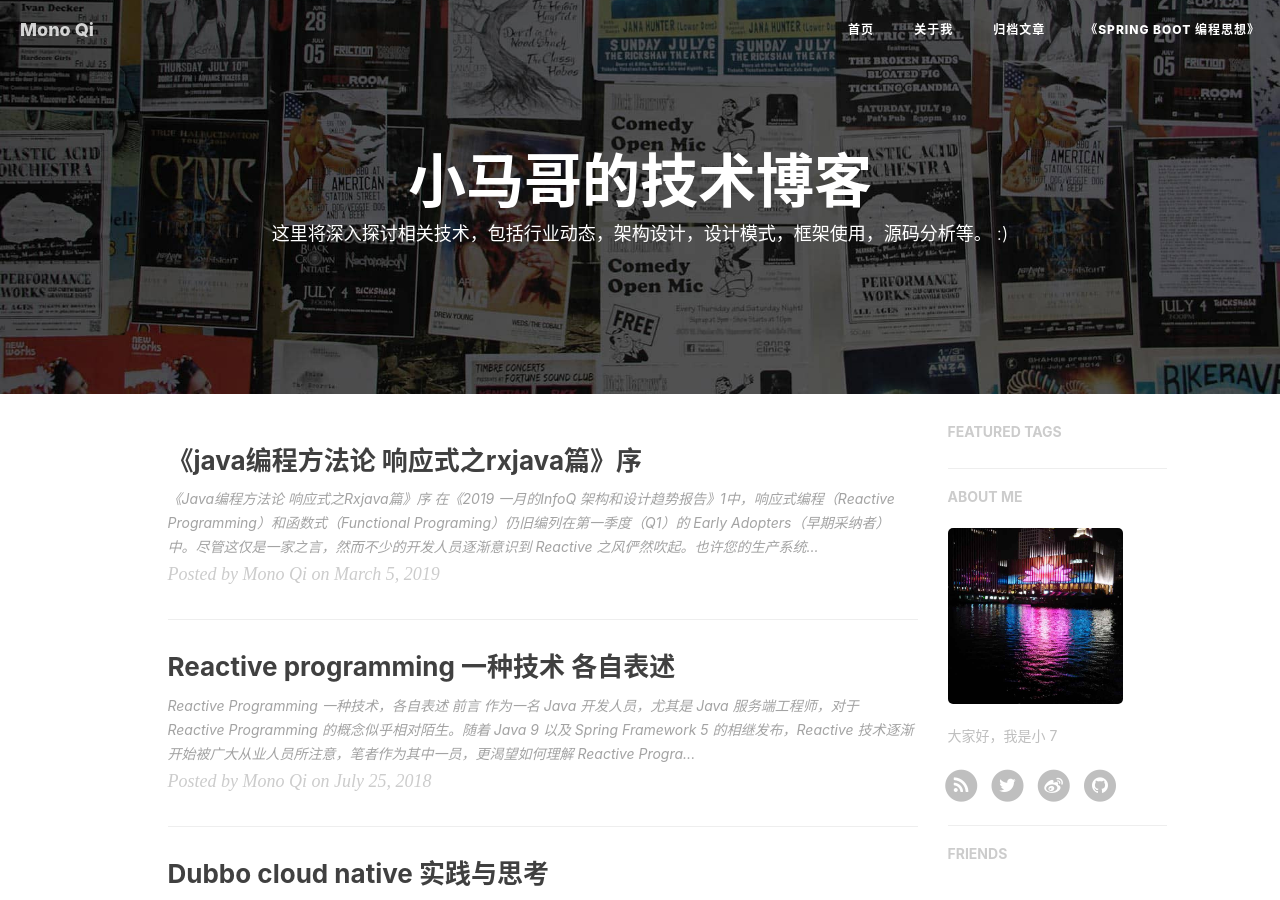
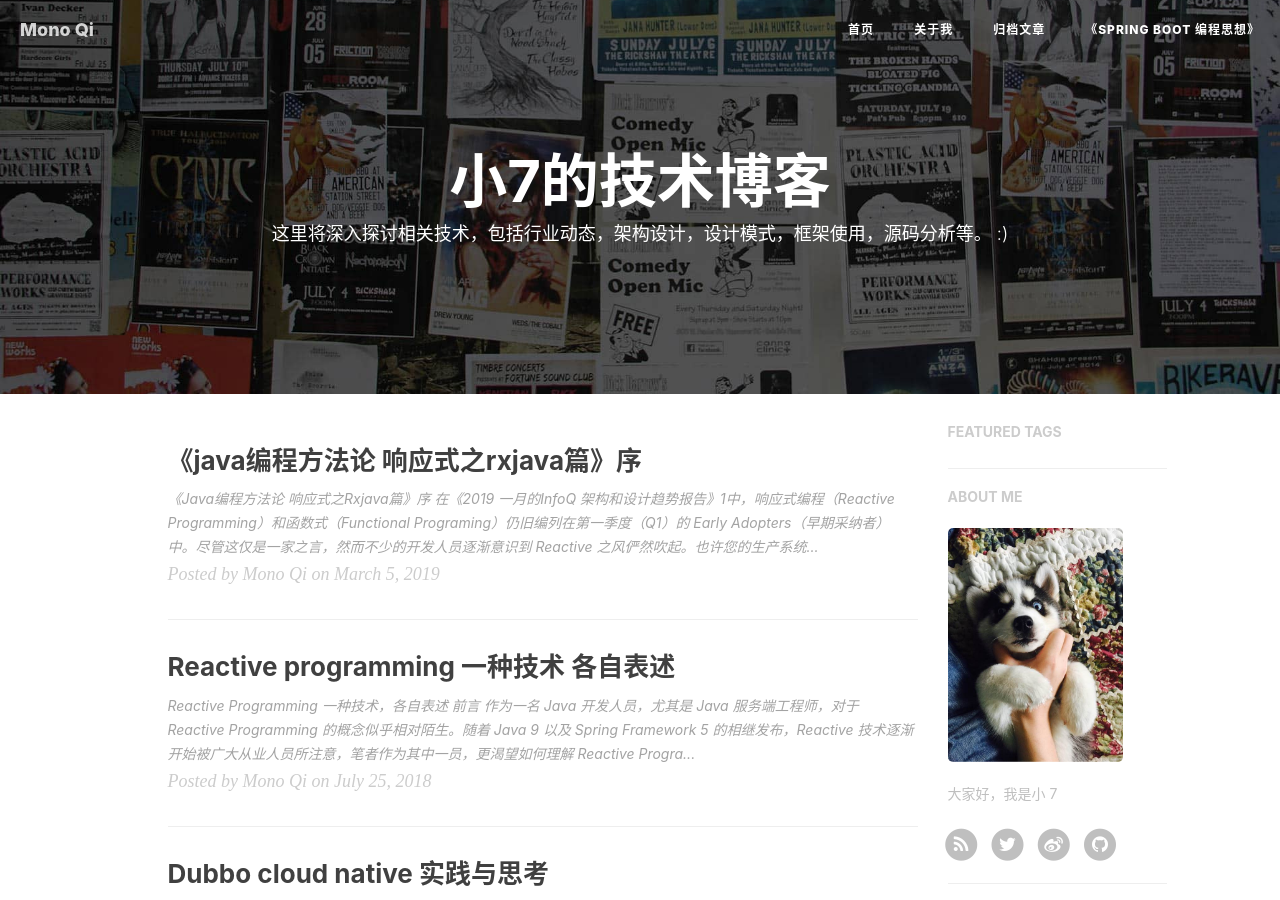
Before and after one commit to 70Cloud/70Cloud.github.io, a Jekyll site: the page built from index.html, in a window 1280 px wide and 900 px high. Built offline with Jekyll 4.4.1, drawn with Linux system fonts in a browser that asks for light colours; nearby versions of some CDN libraries; the list of posts is cut into pages by our own code; comment, search, counter and statistics services are not loaded.

Commit message:
commit twice

```diff
--- a/index.html
+++ b/index.html
@@ -1,7 +1,7 @@
 ---
 layout: page
-title: 小马哥的技术博客
-author: mercyblitz
+title: 小7的技术博客
+author: 小7
 description: "这里将深入探讨相关技术，包括行业动态，架构设计，设计模式，框架使用，源码分析等。 :)"
 ---
 
```
Also changed, not shown: img/avatar-mecyblitz.jpg.
